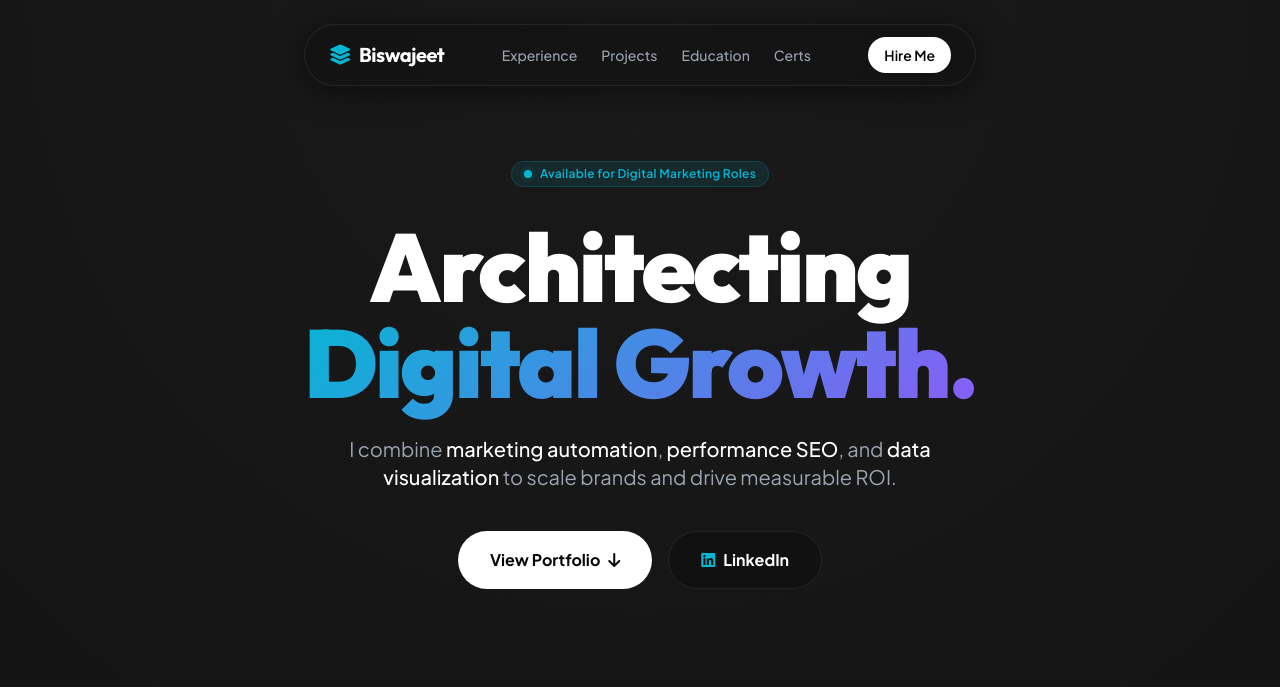
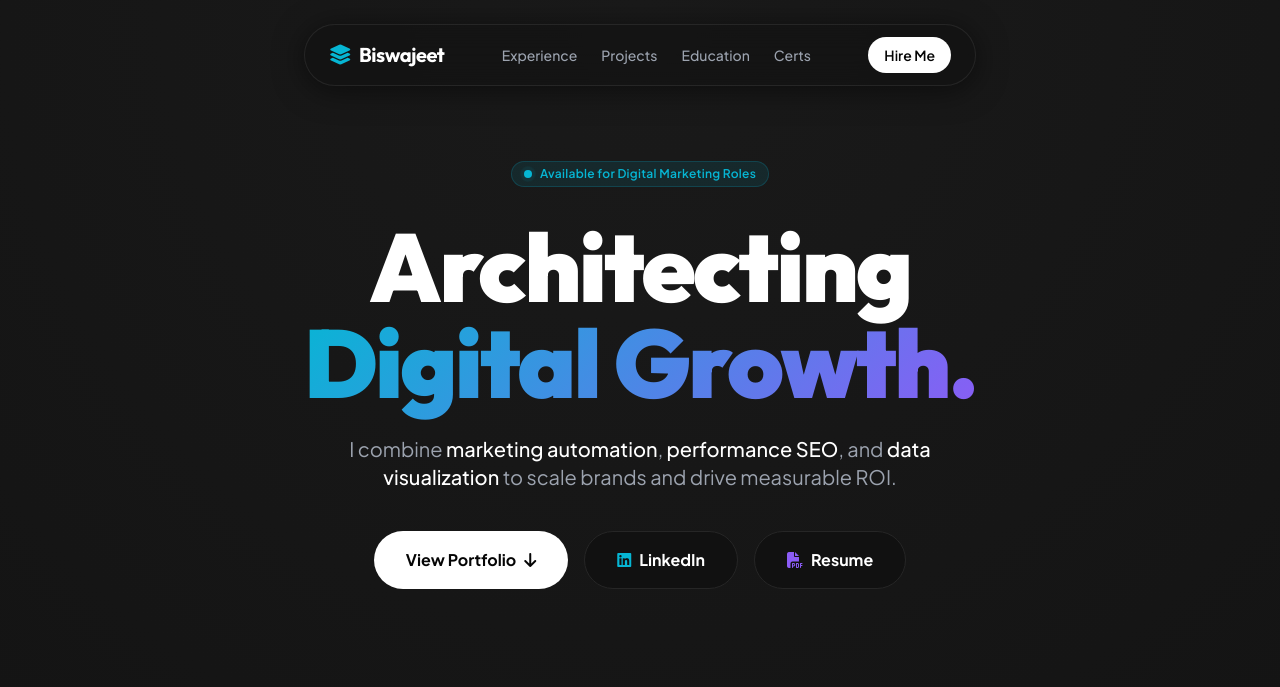
Before and after one commit to biswajeet-stack/Biswajeet_Portfolio, a plain HTML site: page index.html in a window 1280 px wide. Shown: the top 687 px of the page. Drawn offline with nearby package versions, Linux system fonts and the light colour scheme.

Commit message:
Add resume link to index.html

```diff
--- a/index.html
+++ b/index.html
@@ -192,6 +192,9 @@
                 </a>
                 <a href="https://www.linkedin.com/in/biswajeet-marketing" target="_blank" class="px-8 py-4 bg-surface border border-border text-white font-bold rounded-full hover:bg-border transition-colors flex items-center gap-2">
                     <i class="fa-brands fa-linkedin text-accent"></i> LinkedIn
+                </a>
+                <a href="https://drive.google.com/file/d/1xkI-SJkHXlzLqY5tJENBqVXJEDP6NQYG/view?usp=sharing" target="_blank" class="px-8 py-4 bg-surface border border-border text-white font-bold rounded-full hover:bg-border transition-colors flex items-center gap-2">
+                    <i class="fa-solid fa-file-pdf text-accent2"></i> Resume
                 </a>
             </div>
         </div>
```
